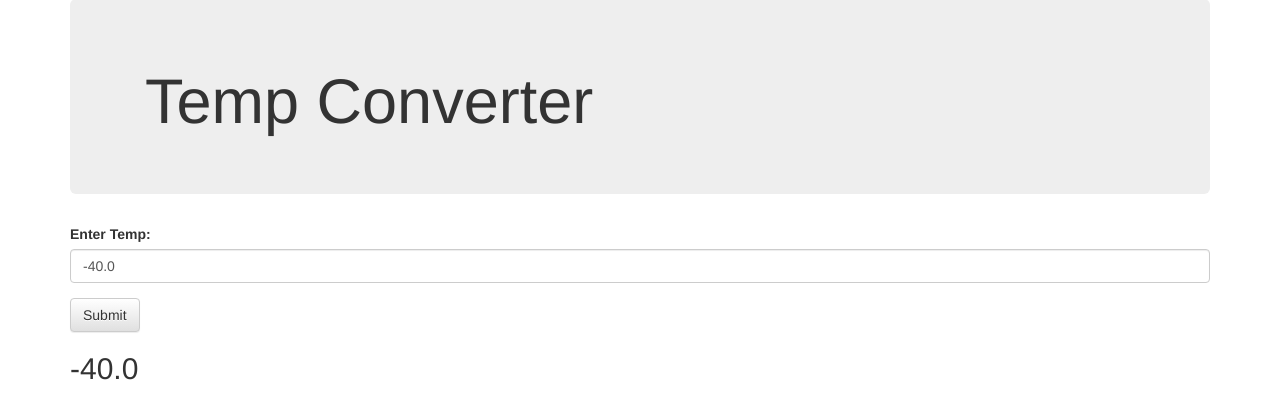
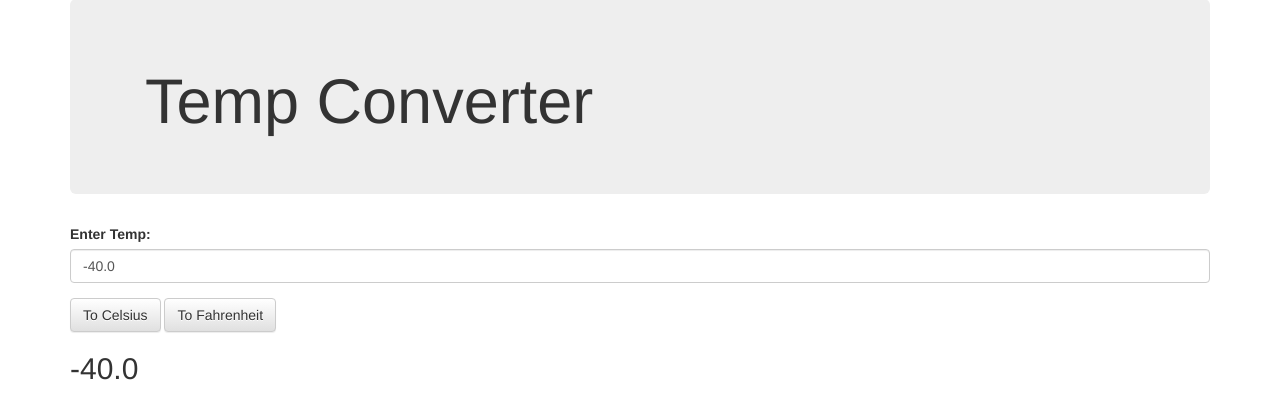
Before and after one commit to drehnstrom/converter, a Flask app: page /temp-converter in a window 1280 px wide. Shown: the part 51-470 px from the top of the page. Run offline with Flask 2, Linux system fonts and the light colour scheme; some libraries are stand-ins or nearby versions.

Commit message:
Added Celsuis and Fahrenheit

```diff
--- a/application.py
+++ b/application.py
@@ -24,10 +24,17 @@ def tempconverter():
 def convert_temp():
 
     temptoconvert = float(request.form["temp"])
+    toC = request.form.get('toCelsius', False)
+
 
     conv = Converter()
     conv.setTemp(temptoconvert)
-    conv.toCelsius()
+
+    if toC == False:
+        conv.toFahrenheit()
+    else:
+        conv.toCelsius()
+
 
     model = {"title":"Temp Converter",
              "converter":conv}
--- a/templates/temp_converter.html
+++ b/templates/temp_converter.html
@@ -11,7 +11,8 @@
     <label for="temp">Enter Temp:</label>
     <input type="number" class="form-control" id="temp" name="temp" value="{{model.converter.temp_to_convert}}">
   </div>
-  <button type="submit" class="btn btn-default">Submit</button>
+  <button type="submit" class="btn btn-default" name="toCelsius">To Celsius</button>
+    <button type="submit" class="btn btn-default" name="toFahrenheit">To Fahrenheit</button>
 </form>
 
 <h2>{{model.converter.converted_temp}}</h2>
```
